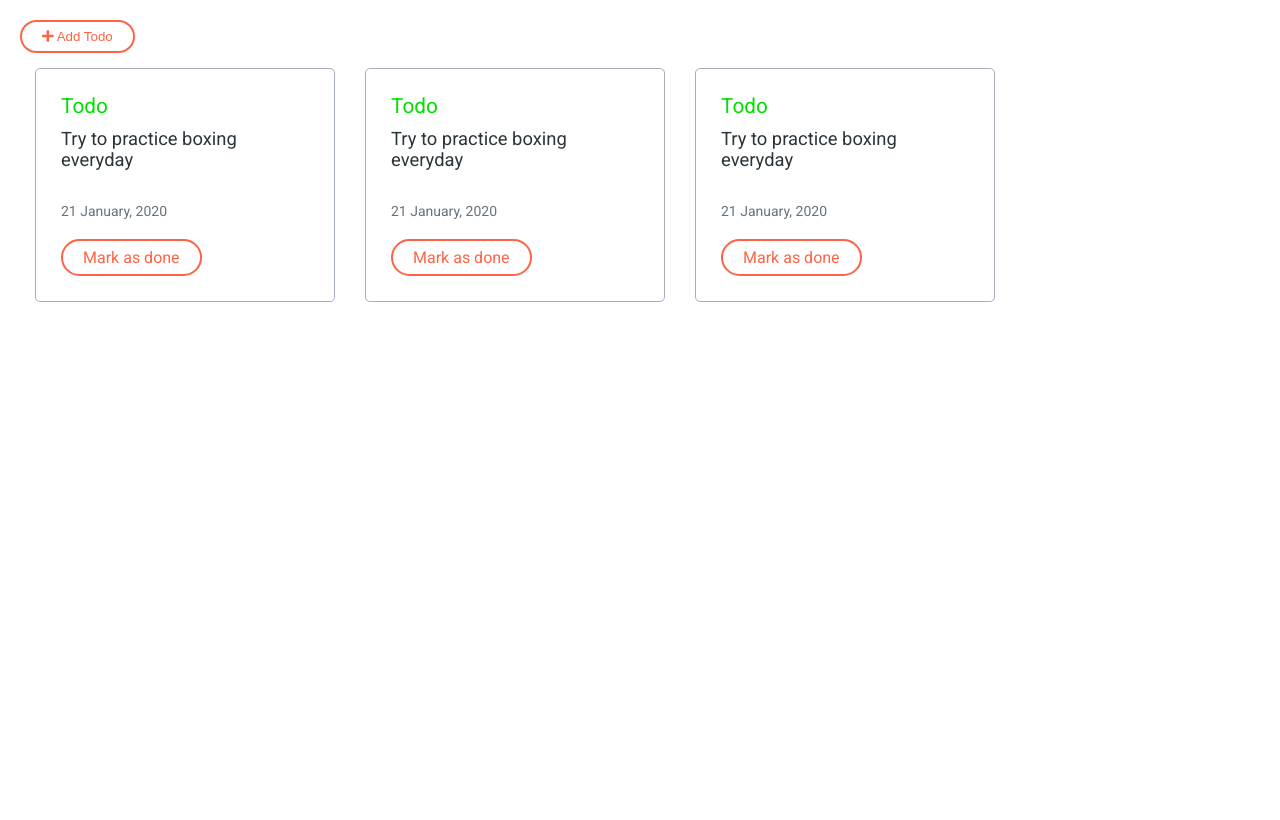
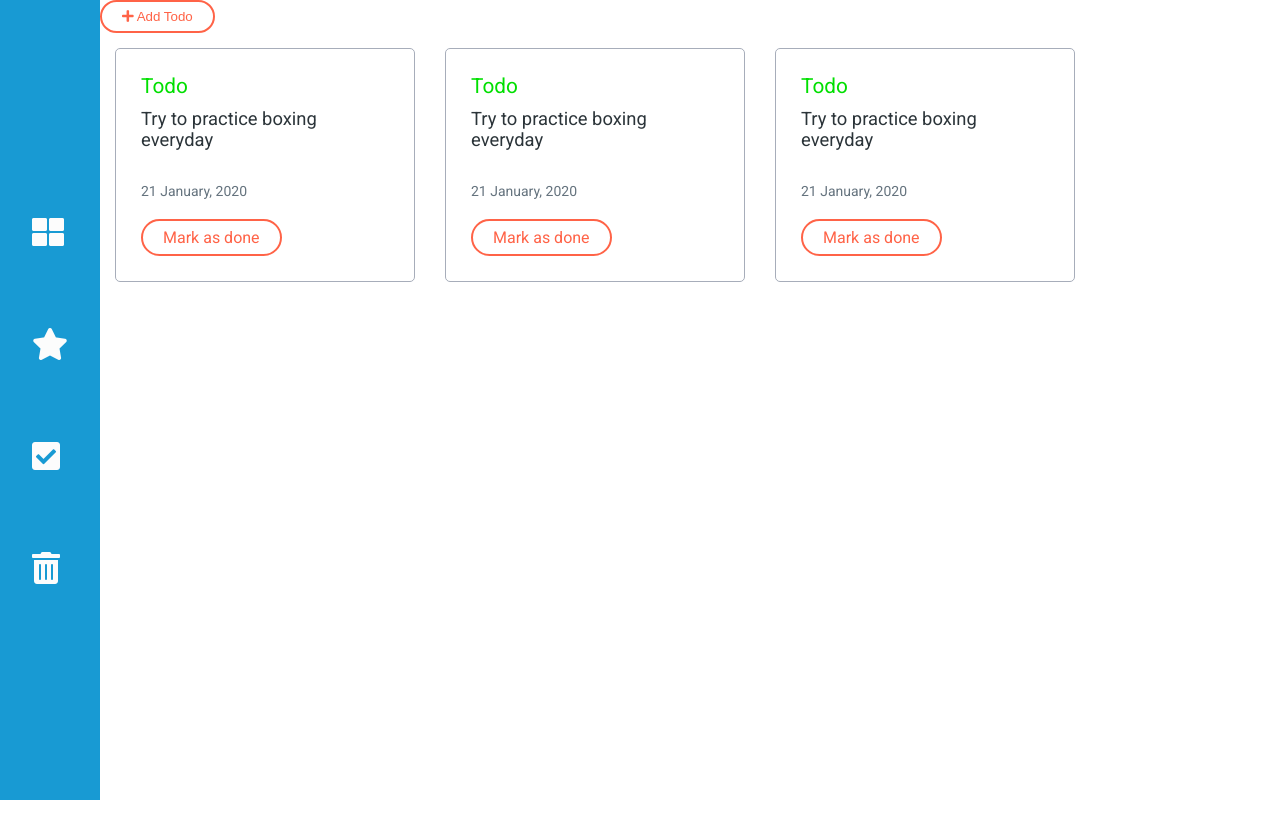
Before and after one commit to Basharath/todo, a React (Create React App) app: page / in a window 1280 px wide. Built offline with nearby package versions, Linux system fonts and the light colour scheme; the HTML template or start-up script is replaced by a standard one.

Commit message:
Add sidebar

```diff
--- a/src/components/Dashboard.jsx
+++ b/src/components/Dashboard.jsx
@@ -1,6 +1,7 @@
 import React, { useState } from 'react';
 import Card from './Card';
 import AddTodo from './AddTodo';
+import Sidebar from './Sidebar';
 
 const list = [
   {
@@ -41,11 +42,22 @@ export default function Dashboard() {
 
   return (
     <div className="dashboard">
-      <div className="topbar">
-        <button className="btn btn-add-todo" onClick={() => setShow(true)}>
-          <i className="fas fa-plus"></i> Add Todo
-        </button>
-      </div>
+      <aside>
+        <Sidebar />
+      </aside>
+      <main>
+        <div className="topbar">
+          <button className="btn btn-add-todo" onClick={() => setShow(true)}>
+            <i className="fas fa-plus"></i> Add Todo
+          </button>
+        </div>
+
+        <div className="todos">
+          {todoList.map((t, idx) => (
+            <Card key={idx} status={t.status} text={t.text} date={t.date} />
+          ))}
+        </div>
+      </main>
 
       <div
         className={'todomodal' + (show ? ' show' : '')}
@@ -53,12 +65,6 @@ export default function Dashboard() {
       >
         <AddTodo handleShow={handleShow} handleAddTodo={handleAddTodo} />
       </div>
-
-      <div className="todos">
-        {todoList.map((t, idx) => (
-          <Card key={idx} status={t.status} text={t.text} date={t.date} />
-        ))}
-      </div>
     </div>
   );
 }
--- a/src/components/Sidebar.jsx
+++ b/src/components/Sidebar.jsx
@@ -1,5 +1,22 @@
 import React from 'react';
 
 export default function Sidebar() {
-  return <div className="sidebar"></div>;
+  return (
+    <div className="sidebar">
+      <div className="menu">
+        <div className="menu-item">
+          <i className="fas fa-th-large"></i>
+        </div>
+        <div className="menu-item">
+          <i className="fas fa-star"></i>
+        </div>
+        <div className="menu-item">
+          <i className="fas fa-check-square"></i>
+        </div>
+        <div className="menu-item">
+          <i className="fas fa-trash-alt"></i>
+        </div>
+      </div>
+    </div>
+  );
 }
--- a/src/styles/App.scss
+++ b/src/styles/App.scss
@@ -5,3 +5,5 @@
 @import './dashboard';
 
 @import './addtodo';
+
+@import './sidebar';
--- a/src/styles/_dashboard.scss
+++ b/src/styles/_dashboard.scss
@@ -1,5 +1,6 @@
 .dashboard {
-  margin: 20px;
+  // margin: 20px;
+  display: flex;
   .todos {
     display: flex;
     flex-wrap: wrap;
--- /dev/null
+++ b/src/styles/_sidebar.scss
@@ -0,0 +1,17 @@
+.sidebar {
+  background-color: $primary;
+  width: 100px;
+  height: 100vh;
+  @include center;
+}
+
+.menu {
+  &-item {
+    margin: 80px 20px;
+    cursor: pointer;
+    i {
+      font-size: 2rem;
+      color: $white;
+    }
+  }
+}
```
Also changed, not shown: src/components/Categorybar.jsx (added), src/styles/_categorybar.scss (added).
